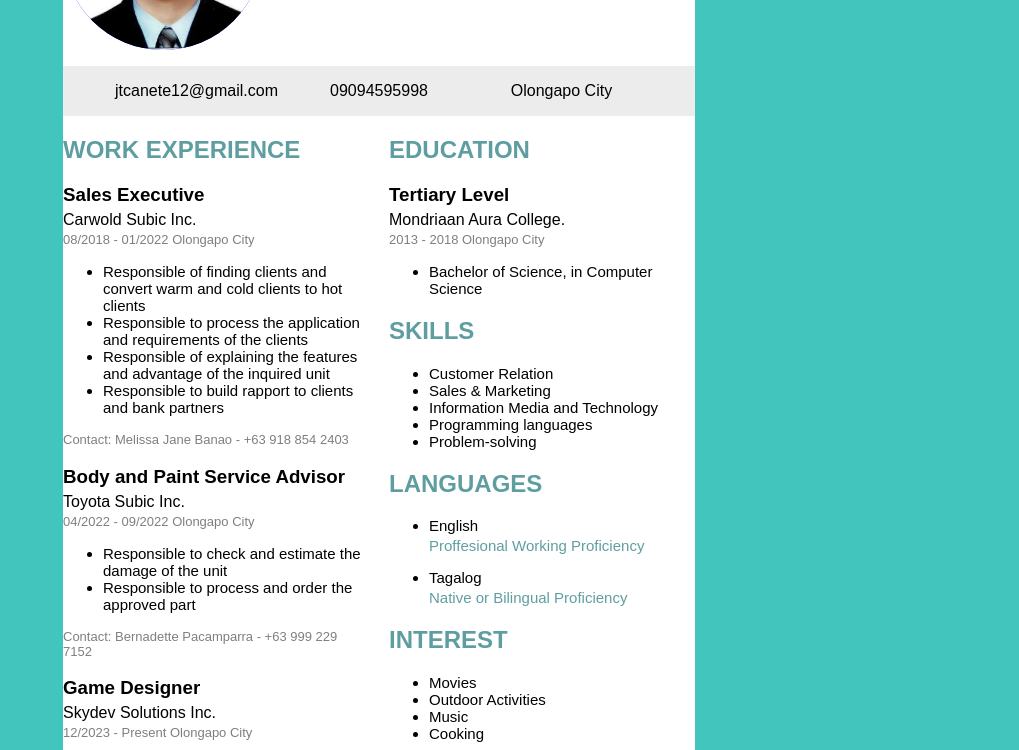
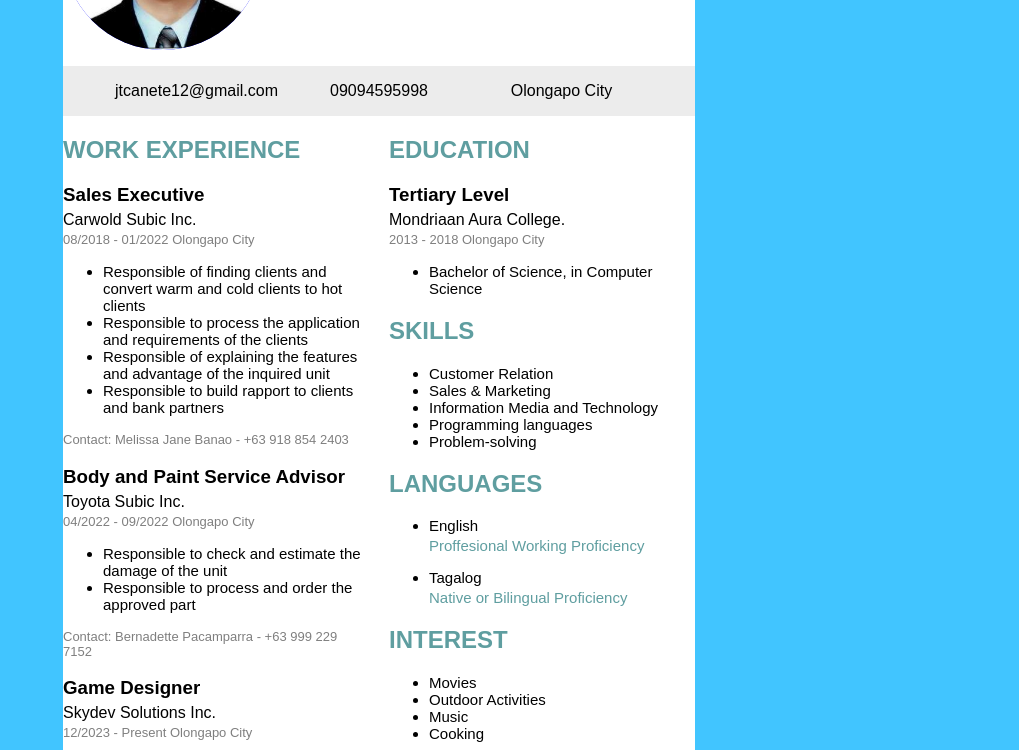
Before and after one commit to Ussernameee/portfolio, a plain HTML site: page index.html in a window 1280 px wide. Shown: the part 158-908 px from the top of the page, without its empty margins (261-1280 px from the left). Drawn offline with Linux system fonts and the light colour scheme.

Commit message:
Update style.css

```diff
--- a/style.css
+++ b/style.css
@@ -1,6 +1,6 @@
 body {
     font-family: Arial, Helvetica, sans-serif;
-    background-color: rgb(65, 197, 189);
+    background-color: rgb(65, 197, 255);
 }
 
 .main-container{
```
